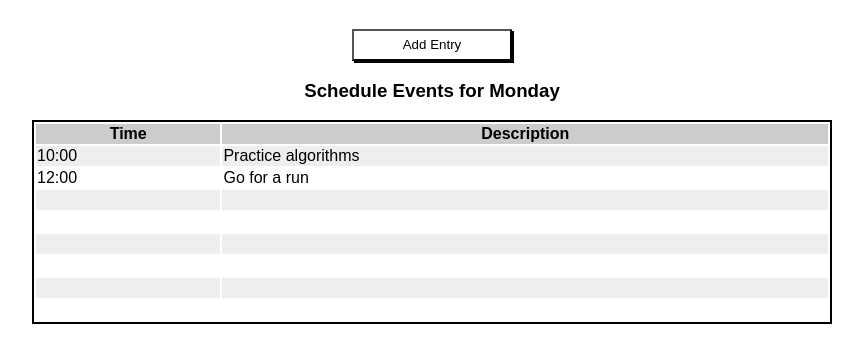
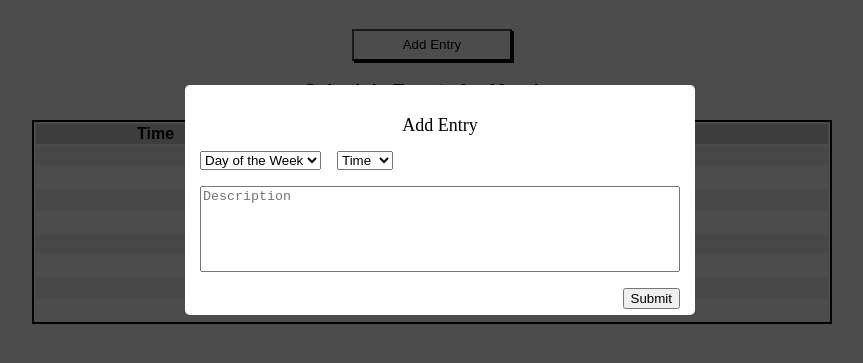
Before and after one commit to jamessding/week-planner, a website: page index.html in a window 1280 px wide. Both pictures are taken after a click on the button "Add Entry". Shown: the part 155-518 px from the top of the page, without its empty margins (208-1071 px from the left). Drawn offline with Linux system fonts and the light colour scheme.

Commit message:
hide modal functionality

```diff
--- /dev/null
+++ b/data.js
@@ -0,0 +1,20 @@
+/* exported data */
+
+var data = {
+  view: '',
+  editing: null,
+  entries: [],
+  nextEntryId: 1
+};
+
+var previousDataJSON = localStorage.getItem('userData');
+if (previousDataJSON !== null) {
+  data = JSON.parse(previousDataJSON);
+}
+
+function storage(event) {
+  var dataJSON = JSON.stringify(data);
+  localStorage.setItem('userData', dataJSON);
+}
+
+window.addEventListener('beforeunload', storage);
--- a/index.html
+++ b/index.html
@@ -9,6 +9,50 @@
 </head>
 
 <body>
+  <div class="modal hidden">
+    <div class="modal-overlay pos-abs-modal">
+    </div>
+    <div class="modal-box-pos">
+      <div class="modal-box">
+        <form>
+          <p class="modal-text">Add Entry</p>
+          <div class="row time-select-row">
+            <select class="day">
+              <option value="day-of-the-week">Day of the Week</option>
+              <option id="sunday" value="sunday">Sunday</option>
+              <option id="monday" value="monday">Monday</option>
+              <option id="tuesday" value="tuesday">Tuesday</option>
+              <option id="wednesday" value="wednesday">Wednesday</option>
+              <option id="thursday" value="thursday">Thursday</option>
+              <option id="friday" value="friday">Friday</option>
+              <option id="saturday" value="saturday">Saturday</option>
+            </select>
+            <select class="time">
+              <option value="time">Time</option>
+              <option value="one">1:00</option>
+              <option value="two">2:00</option>
+              <option value="three">3:00</option>
+              <option value="four">4:00</option>
+              <option value="five">5:00</option>
+              <option value="six">6:00</option>
+              <option value="seven">7:00</option>
+              <option value="eight">8:00</option>
+              <option value="nine">9:00</option>
+              <option value="ten">10:00</option>
+              <option value="eleven">11:00</option>
+              <option value="twelve">12:00</option>
+            </select>
+          </div>
+          <div class="row w100">
+            <textarea placeholder="Description" class="description"></textarea>
+          </div>
+          <div class="row">
+            <input type="submit" class="submit-button">
+          </div>
+        </form>
+      </div>
+    </div>
+  </div>
   <div class="container">
     <div class="row center">
       <h1>Weekly Planner</h1>
@@ -53,35 +97,35 @@
           </tr>
         </thead>
         <tbody>
-          <tr>
-            <td>10:00</td>
-            <td>Practice algorithms</td>
-          </tr>
-          <tr>
-            <td>12:00</td>
-            <td>Go for a run</td>
-          </tr>
-          <tr>
+          <tr data-id="1">
             <td>&nbsp;</td>
             <td>&nbsp;</td>
           </tr>
-          <tr>
+          <tr data-id="2">
             <td>&nbsp;</td>
             <td>&nbsp;</td>
           </tr>
-          <tr>
+          <tr data-id="3">
             <td>&nbsp;</td>
             <td>&nbsp;</td>
           </tr>
-          <tr>
+          <tr data-id="4">
             <td>&nbsp;</td>
             <td>&nbsp;</td>
           </tr>
-          <tr>
+          <tr data-id="5">
             <td>&nbsp;</td>
             <td>&nbsp;</td>
           </tr>
-          <tr>
+          <tr data-id="6">
+            <td>&nbsp;</td>
+            <td>&nbsp;</td>
+          </tr>
+          <tr data-id="7">
+            <td>&nbsp;</td>
+            <td>&nbsp;</td>
+          </tr>
+          <tr data-id="8">
             <td>&nbsp;</td>
             <td>&nbsp;</td>
           </tr>
@@ -90,6 +134,7 @@
     </div>
   </div>
   <script src="main.js"></script>
+  <script src="data.js"></script>
 </body>
 
 </html>
--- a/main.js
+++ b/main.js
@@ -0,0 +1,25 @@
+/* global data */
+/* exported data */
+var $addEntry = document.querySelector('.entry-button');
+var $modal = document.querySelector('.modal');
+var $submitButton = document.querySelector('.submit-button');
+$addEntry.addEventListener('click', function showModal(event) {
+  $modal.setAttribute('class', 'modal');
+});
+$submitButton.addEventListener('click', function hideModal(event) {
+  $modal.setAttribute('class', 'modal hidden');
+});
+
+var $form = document.querySelector('form');
+var $day = document.querySelector('.day');
+var $time = document.querySelector('.time');
+var $description = document.querySelector('.description');
+$form.addEventListener('submit', function submitAction(event) {
+  event.preventDefault();
+  var entryObject = {};
+  entryObject.day = $day.value;
+  entryObject.time = $time.value;
+  entryObject.description = $description.value;
+  entryObject.entryId = data.nextEntryId;
+  data.nextEntryId++;
+});
--- a/styles.css
+++ b/styles.css
@@ -2,6 +2,9 @@
   margin: 0;
   padding: 0;
 } */
+.hidden {
+  display: none !important;
+}
 
 body {
   font-family: Arial, Helvetica, sans-serif;
@@ -59,3 +62,69 @@ table {
 tr:nth-child(2n-1) {
   background-color: #efeeee;
 }
+
+.pos-rel {
+  position: relative;
+}
+
+.pos-abs-modal {
+  position: absolute;
+  top: 0;
+  right: 0;
+  bottom: 0;
+  left: 0;
+}
+
+.modal-overlay {
+  background: black;
+  opacity: 0.7;
+}
+
+.modal-box-pos {
+  position: fixed;
+  top: 30vh;
+  width: 100%;
+  height: 200px;
+}
+
+.modal-box {
+  background-color: white;
+  width: 30rem;
+  height: 100%;
+  border-radius: 5px;
+  justify-content: center;
+  margin: auto;
+  padding: 15px;
+}
+
+.modal-text {
+  text-align: center;
+  font-family: "Times New Roman", Times, serif;
+  font-weight: normal;
+  font-size: 18px;
+  margin: 15px auto;
+}
+
+.time {
+  margin-left: 1rem;
+}
+
+.time-select-row {
+  margin-bottom: 1rem;
+}
+
+.description {
+  resize: none;
+  width: 100%;
+  height: 5rem;
+}
+
+.w100 {
+  width: 100%;
+}
+
+.submit-button {
+  margin-top: 1rem;
+  justify-content: flex-end;
+  margin-left: auto;
+}
```
